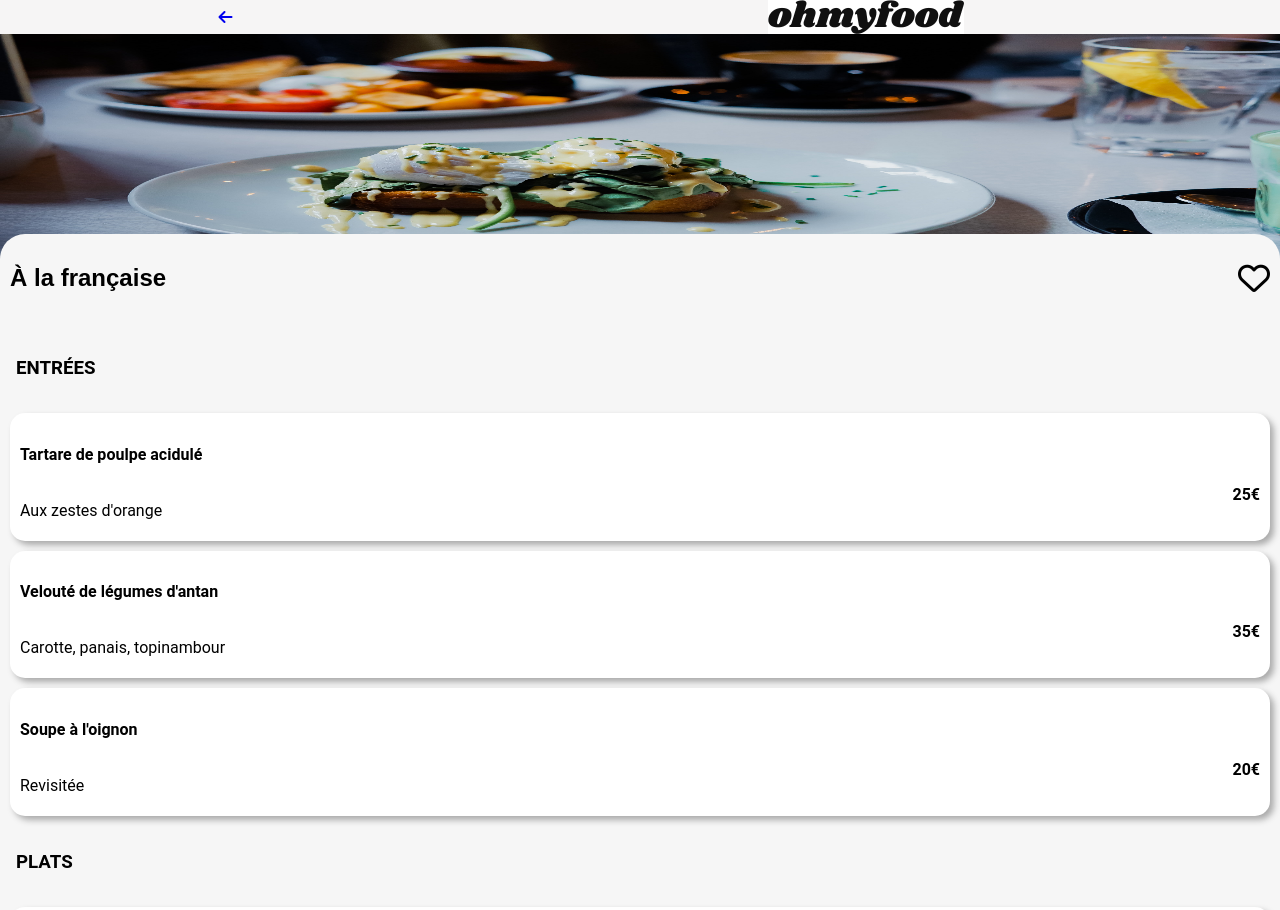
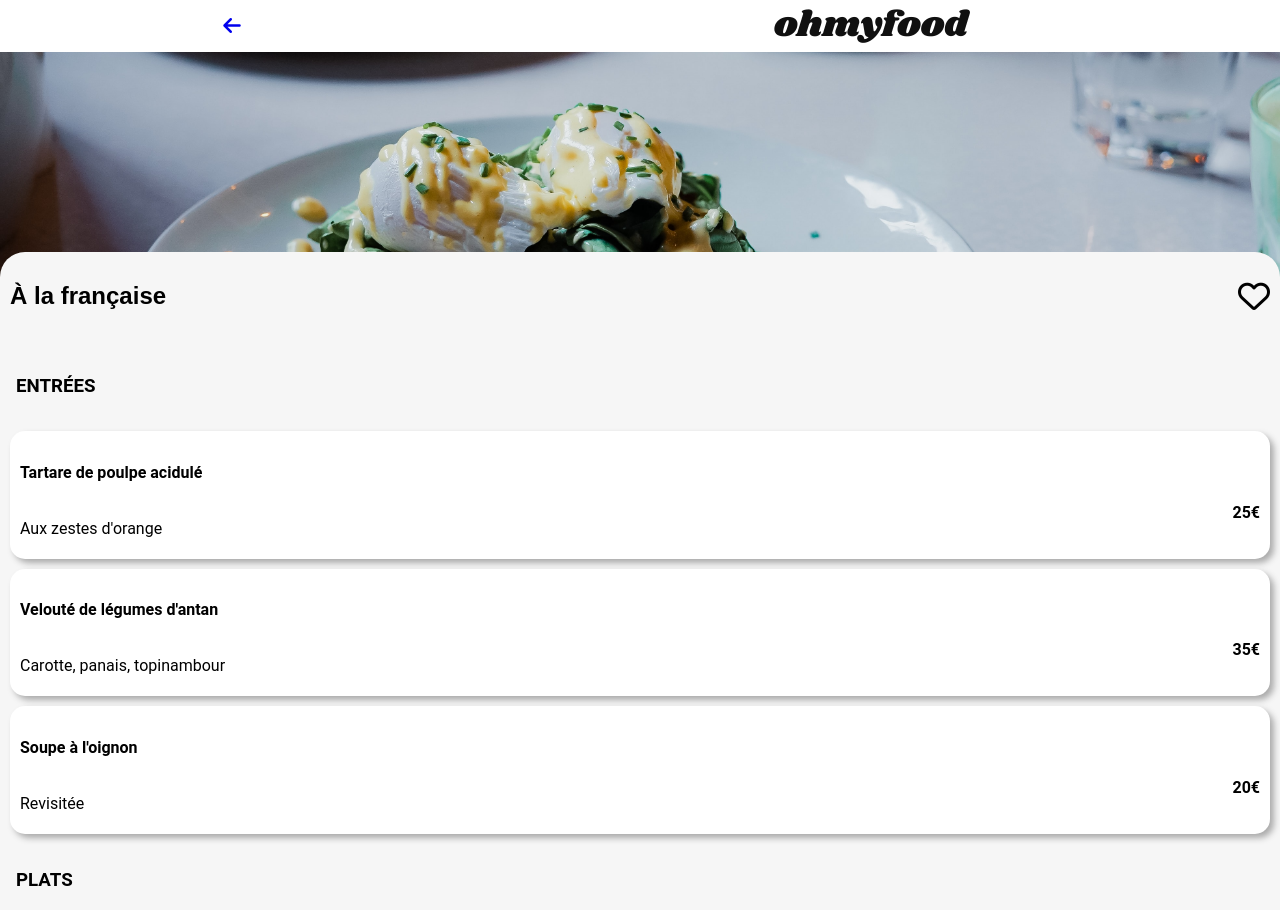
Before and after one commit to soufianejebbari/P2_ohmyfood, a website: page restaurants/a_la_francaise.html in a window 1280 px wide. Shown: the top 910 px of the page. Drawn offline with Linux system fonts and the light colour scheme.

Commit message:
fix header and header logo menu + index

```diff
--- a/restaurants/a_la_francaise.html
+++ b/restaurants/a_la_francaise.html
@@ -16,7 +16,7 @@
         <div class="arrow"><a href="../index.html"><i class="fas fa-arrow-left"></i></a>
         </div>
         <div class="logo">
-            <img src="../images/logo/ohmyfood.png" alt="logo oh my food">
+            <a href="../index.html"><img src="../images/logo/ohmyfood.png" alt="logo oh my food"></a>
         </div>
     </header>
 
--- a/sass/layout/_header.scss
+++ b/sass/layout/_header.scss
@@ -1,5 +1,10 @@
 header {
   text-align: center;
+
+  .logo {
+    background-color: white;
+    padding: 5px;
+  }
 
   .logo img {
     background-color: white;
@@ -8,7 +13,6 @@ header {
     max-height: 32rem;
     width: 100%;
     object-fit: cover;
-
   }
 
   background-color: $light-gray;
--- a/sass/layout/_menu.scss
+++ b/sass/layout/_menu.scss
@@ -3,13 +3,24 @@
   display: flex;
   justify-content: space-around;
   align-items: center;
+  background-color: white;
+
+  .arrow {
+    font-size: 20px;
+    margin: 1rem;
+  }
 }
 
+
+
 .header_img img{
-  object-fit: fill;
+  object-fit: cover;
+  object-position: center;
   width: 100%;
   height: 250px;
 }
+
+
 .main_menu {
   background-color: #f6f6f6;
   border-top-left-radius: 25px;
--- a/sass/utils/_variables.scss
+++ b/sass/utils/_variables.scss
@@ -6,4 +6,4 @@ $color-tertiary: #8dd0bf;
 $light-gray: rgb(246, 245, 245);
 $dark-gray: rgb(224, 223, 223);
 $gradient: rgba(201, 39, 180, 0.76);
-$bg-button: linear-gradient(to top, rgba(96, 37, 197, 0.93), 10%, rgba(247, 128, 252, 0.82));
+$bg-button: linear-gradient(to top, rgba(96, 37, 197, 0.93), 15%, rgba(247, 128, 252, 0.82));
```
Also changed, not shown: index.html (+5 -6 lines), public/css/style.css, 1 other file.
